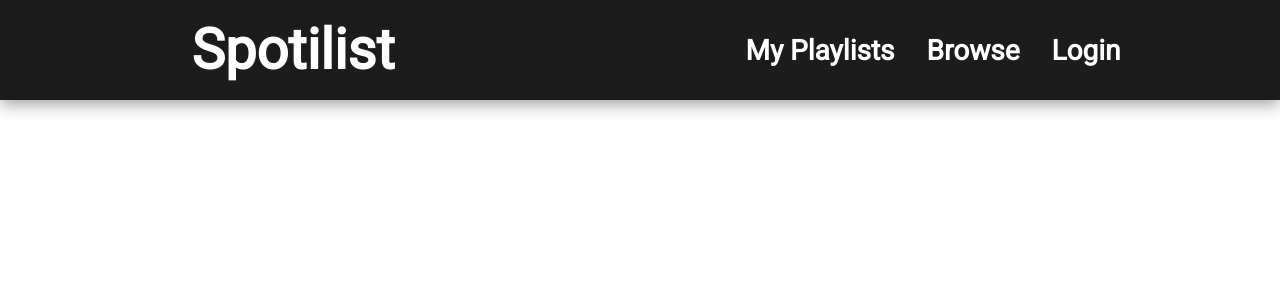
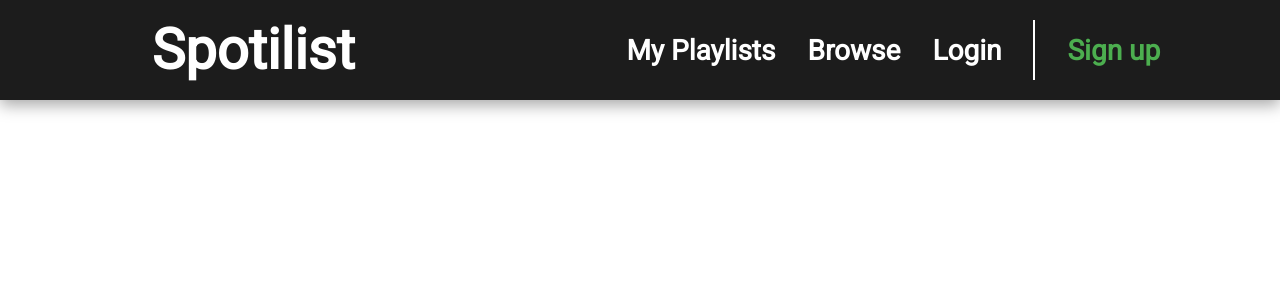
Before and after one commit to MagnusGranno/Spotify-Exam-Frontend, a React (Create React App) app: page /signup in a window 1280 px wide. Shown: the top 300 px of the page. Built offline with nearby package versions, Linux system fonts and the light colour scheme; the HTML template or start-up script is replaced by a standard one.

Commit message:
start Signup

```diff
--- a/src/App.js
+++ b/src/App.js
@@ -9,6 +9,7 @@ import Browse from './components/Endpoints/Browse';
 import Home from './components/Home';
 import Login from './components/Login';
 import MyPlaylists from './components/Endpoints/MyPlaylists';
+import Signup from './components/Signup';
 
 // Styles
 import { GlobalStyle } from './GlobalStyle';
@@ -55,6 +56,7 @@ function App() {
           path="/myPlaylists"
           element={<MyPlaylists title={'MyPlaylists'} />}
         />
+        <Route path="/signup" element={<Signup title={'signup'}/>} />
       </Routes>
       <GlobalStyle />
     </Router>
--- a/src/components/Header/index.js
+++ b/src/components/Header/index.js
@@ -40,16 +40,22 @@ function Header({ loggedIn, setLoggedIn, setLoginCredentials }) {
             Browse
           </NavLink>
           {!loggedIn ? (
+            <>
             <NavLink className="header_nav" to="/login">
               Login
             </NavLink>
+            <div className="line"></div>
+            <NavLink className="header_nav" to="/signup">
+              Sign up
+              </NavLink>
+              </>
           ) : (
             <StyledLogout onClick={logout}>Logout</StyledLogout>
           )}
           {loggedIn && <div className="line"></div>}
           {loggedIn && (
             <ProfileLink>{sessionStorage.getItem('username')}</ProfileLink>
-          )}
+           )}
         </Menu>
       </Content>
     </Wrapper>
--- a/src/components/PlaylistModal/index.js
+++ b/src/components/PlaylistModal/index.js
@@ -86,10 +86,7 @@ const PlaylistModal = ({
                 <td>{count++}</td>
                 <td>{track.name}</td>
                 <td>{track.artists.map((item, i) => (
-                  <>
-                 {track.artists.length - 1 === i ? item.name : item.name + ' & '}
-
-                  </>
+                  <>{track.artists.length - 1 === i ? item.name : item.name + ' & '} </>
                 ))}
                 </td>
                 <td>{miliToMin(track.duration_ms)}</td>
--- /dev/null
+++ b/src/components/Signup/Signup.styles.js
@@ -0,0 +1,7 @@
+import styled from 'styled-components';
+
+export const MyBody = styled.div`
+  height: 100%;
+  padding-bottom: 2rem;
+  padding: 10rem 1rem;
+`;
--- /dev/null
+++ b/src/components/Signup/index.js
@@ -0,0 +1,12 @@
+import React from "react";
+import { MyBody } from "./Signup.styles";
+
+function Signup() {
+  return (
+    <MyBody>
+
+    </MyBody>
+  );
+}
+
+export default Signup;
```
